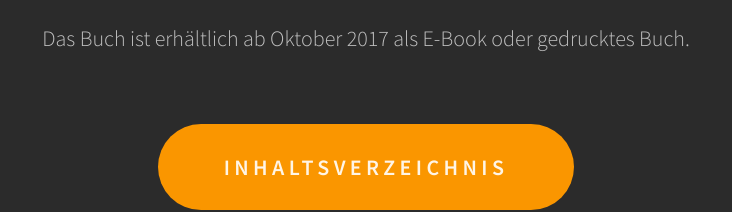
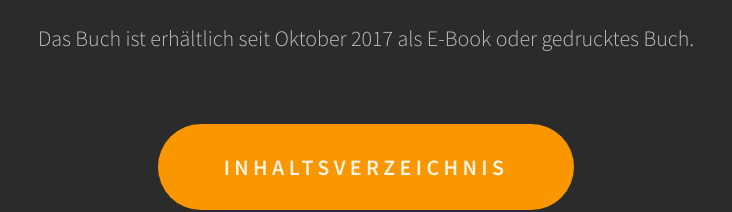
Before and after one commit to der-vyos-praktiker/der-vyos-praktiker.github.io, a plain HTML site: page index.html in a window 1280 px wide. Shown: the part 445-657 px from the top of the page, 274-1006 px from the left. Drawn offline with Linux system fonts and the light colour scheme.

Commit message:
book published in Oct 2017

```diff
--- a/index.html
+++ b/index.html
@@ -56,7 +56,7 @@ Released   : 20131220
     <h2>Der VyOS-Praktiker</h2>
 
     <p>Enterprise-Routing f&uuml;r Consumer-Preise? Damit lockt <a href="https://vyos.io" rel="nofollow">VyOS</a> seine Anwender und der Marktanteil steigt. Aber wie gut funktionionieren diese Versprechen in der Praxis?</p>
-    <p>Das Buch ist erh&auml;ltlich ab Oktober 2017 als E-Book oder gedrucktes Buch.</p>
+    <p>Das Buch ist erh&auml;ltlich seit Oktober 2017 als E-Book oder gedrucktes Buch.</p>
     <a href="https://github.com/der-vyos-praktiker/der-vyos-praktiker.github.io/blob/master/Inhaltsverzeichnis.md" class="button">Inhaltsverzeichnis</a>
    </div>
   </div>
```
Also changed, not shown: 1 other file.
